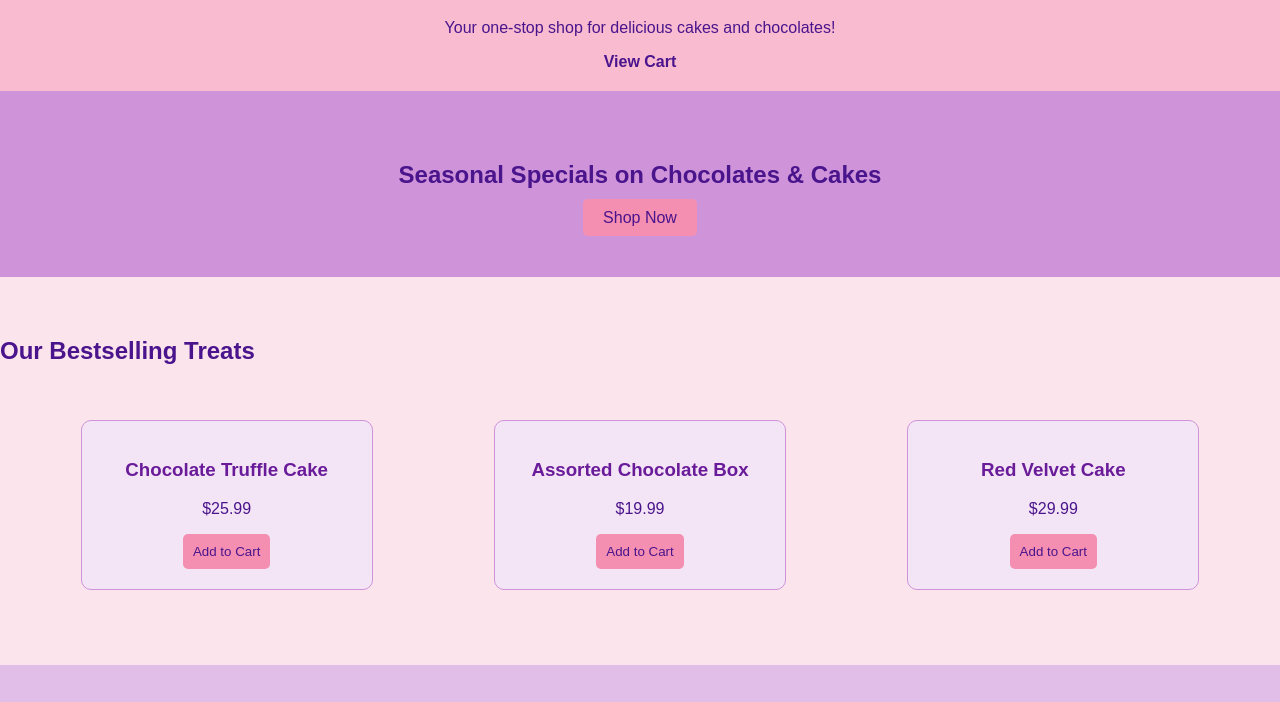
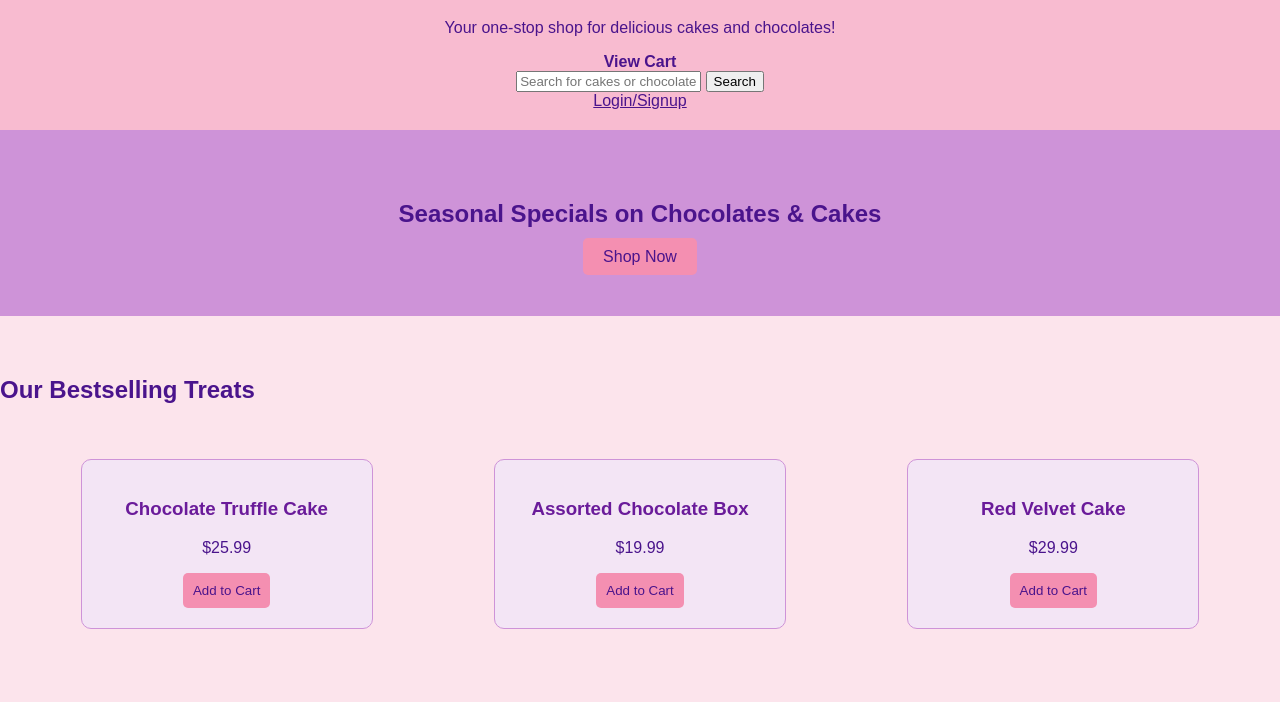
Before and after one commit to Mayuri12060/ExamSite, a plain HTML site: page index.html in a window 1280 px wide. Shown: the part 81-783 px from the top of the page. Drawn offline with Linux system fonts and the light colour scheme; a script that the page names is missing.

Commit message:
Update index.html

```diff
--- a/index.html
+++ b/index.html
@@ -36,6 +36,18 @@ height="0" width="0" style="display:none;visibility:hidden"></iframe></noscript>
         <nav>
             <a href="cart.html">View Cart</a>
         </nav>
+
+
+
+        <!-- Search Bar -->
+<form id="search-form" onsubmit="searchItems(event)">
+    <input type="text" id="search-input" placeholder="Search for cakes or chocolates" />
+    <button type="submit">Search</button>
+</form>
+
+<div id="auth-section">
+    <a id="auth-link" href="login.html">Login/Signup</a>
+</div>
     </header>
 
     <!-- Hero Section -->
```
